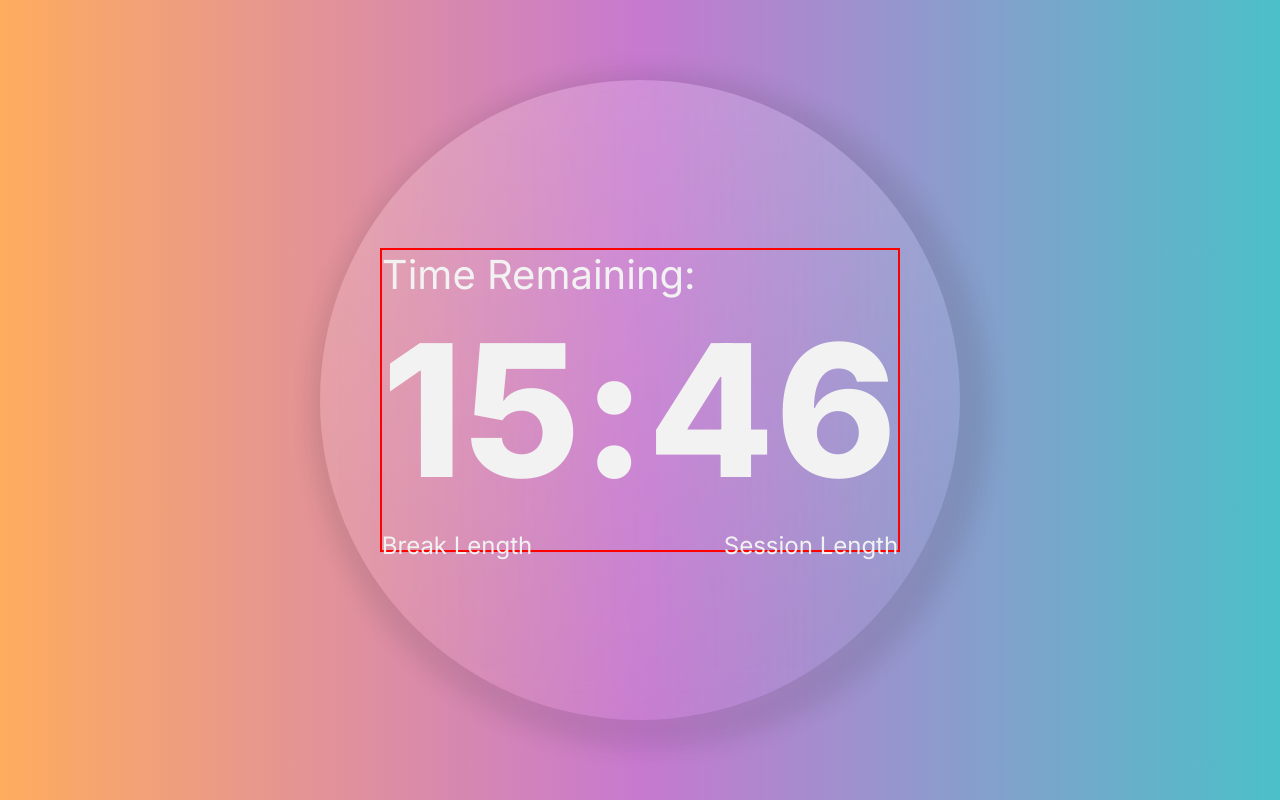
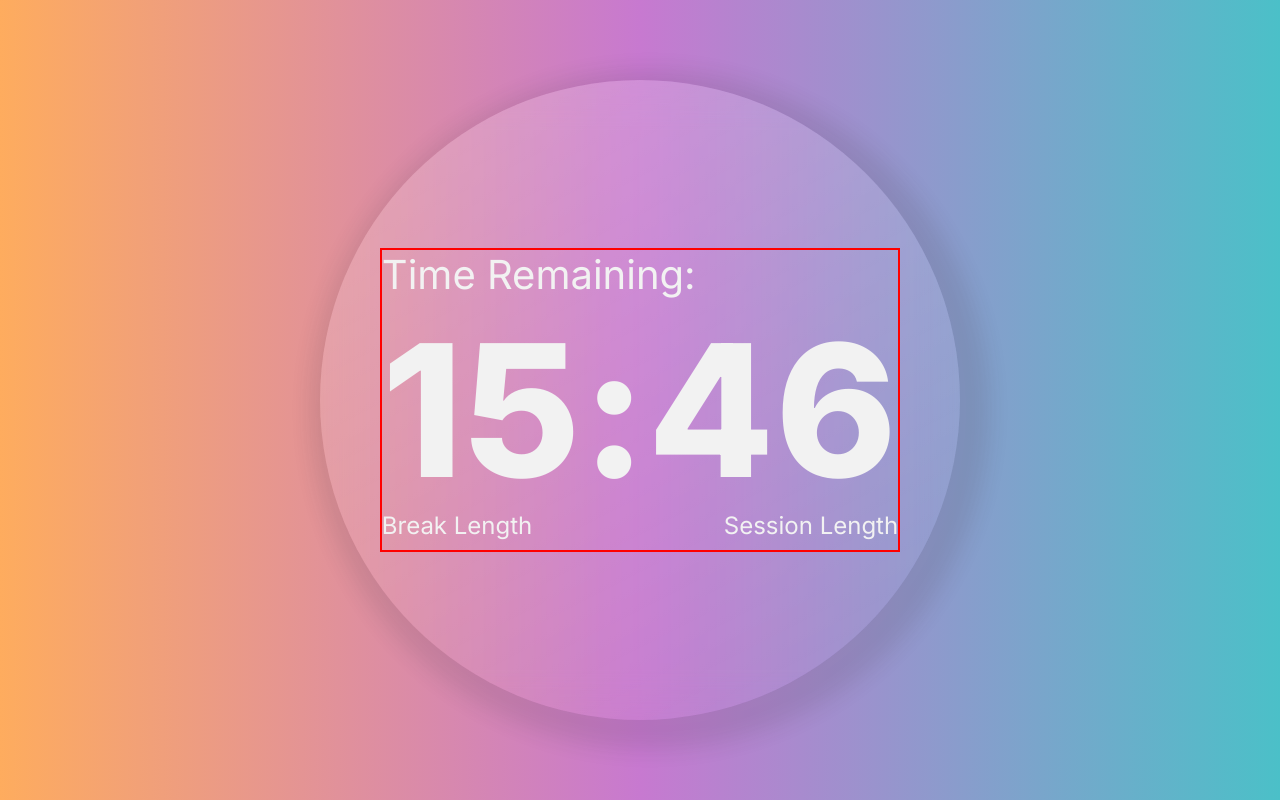
Before and after one commit to MFarabi619/pomodoro-clock, a React (Vite) app: page / in a window 1280 px wide. Built offline with nearby package versions, Linux system fonts and the light colour scheme.

Commit message:
Move container-2 10px up

```diff
--- a/src/Components/Clock/Clock.scss
+++ b/src/Components/Clock/Clock.scss
@@ -33,6 +33,6 @@ img {
   display: flex;
   justify-content: space-between;
   position: relative;
-  bottom: -10px;
+  bottom: 10px;
   font-size: 3vmin;
 }
```
